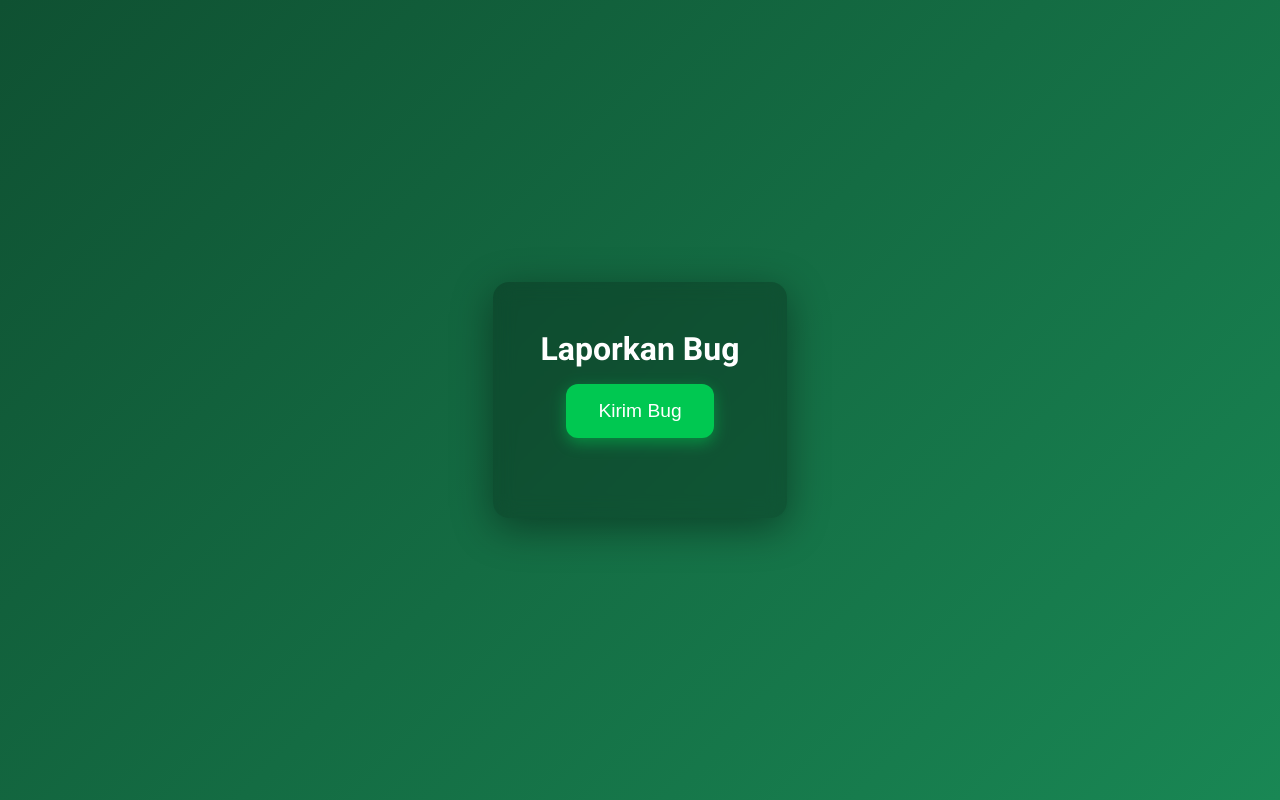
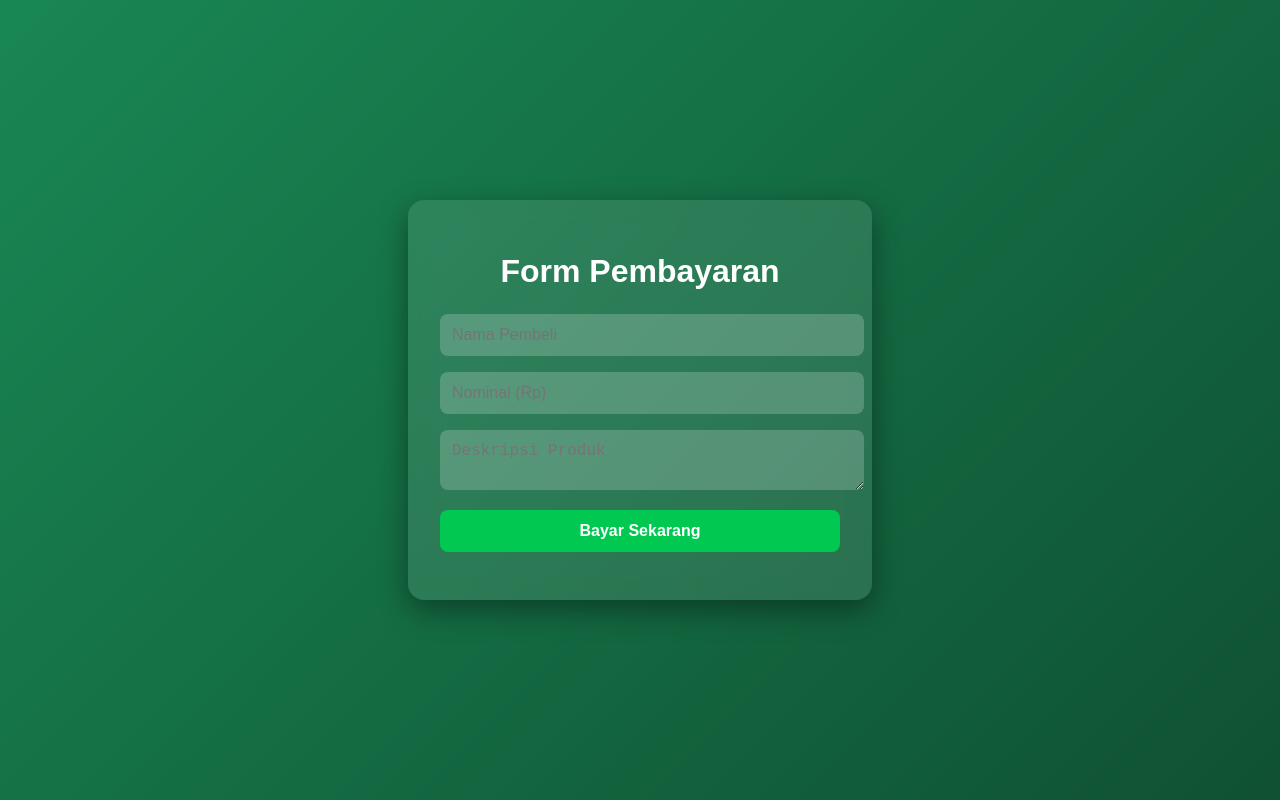
Before and after one commit to sugadeva/WebBug, a plain HTML site: page index.html in a window 1280 px wide. Drawn offline with Linux system fonts and the light colour scheme.

Commit message:
Update index.html

```diff
--- a/index.html
+++ b/index.html
@@ -3,77 +3,98 @@
 <head>
   <meta charset="UTF-8" />
   <meta name="viewport" content="width=device-width, initial-scale=1.0" />
-  <title>Bug Button</title>
-  <link rel="preconnect" href="https://fonts.googleapis.com">
-  <link rel="preconnect" href="https://fonts.gstatic.com" crossorigin>
-  <link href="https://fonts.googleapis.com/css2?family=Roboto:wght@400;700&display=swap" rel="stylesheet">
+  <title>Web Payment</title>
   <style>
-    * {
+    body {
       margin: 0;
       padding: 0;
-      box-sizing: border-box;
-    }
-
-    body {
-      font-family: 'Roboto', sans-serif;
-      background: linear-gradient(135deg, #0f5132, #198754);
-      height: 100vh;
+      font-family: Arial, sans-serif;
+      background: linear-gradient(135deg, #198754, #0f5132);
+      color: #fff;
       display: flex;
       justify-content: center;
       align-items: center;
+      height: 100vh;
+    }
+
+    .container {
+      background: rgba(255, 255, 255, 0.1);
+      backdrop-filter: blur(10px);
+      padding: 2rem;
+      border-radius: 16px;
+      box-shadow: 0 10px 30px rgba(0, 0, 0, 0.4);
+      max-width: 400px;
+      width: 100%;
+    }
+
+    h1 {
+      text-align: center;
+      margin-bottom: 1.5rem;
+    }
+
+    input, textarea, button {
+      width: 100%;
+      padding: 0.75rem;
+      margin-bottom: 1rem;
+      border: none;
+      border-radius: 8px;
+      font-size: 1rem;
+    }
+
+    input, textarea {
+      background: rgba(255, 255, 255, 0.2);
       color: #fff;
     }
 
-    .container {
-      text-align: center;
-      background: rgba(0, 0, 0, 0.25);
-      padding: 3rem;
-      border-radius: 16px;
-      box-shadow: 0 10px 40px rgba(0, 0, 0, 0.4);
-      backdrop-filter: blur(10px);
+    button {
+      background-color: #00c851;
+      color: #fff;
+      font-weight: bold;
+      cursor: pointer;
+      transition: 0.3s;
     }
 
-    h1 {
-      margin-bottom: 1rem;
-      font-size: 2rem;
-    }
-
-    .bug-button {
-      background-color: #00c851;
-      border: none;
-      padding: 1rem 2rem;
-      font-size: 1.2rem;
-      border-radius: 12px;
-      cursor: pointer;
-      transition: all 0.3s ease;
-      box-shadow: 0 5px 15px rgba(0, 200, 81, 0.5);
-      color: #fff;
-    }
-
-    .bug-button:hover {
+    button:hover {
       background-color: #007e33;
-      transform: scale(1.05);
-      box-shadow: 0 8px 20px rgba(0, 200, 81, 0.7);
-    }
-
-    .result {
-      margin-top: 2rem;
-      font-size: 1rem;
-      color: #caffd8;
     }
   </style>
 </head>
 <body>
   <div class="container">
-    <h1>Laporkan Bug</h1>
-    <button class="bug-button" onclick="laporBug()">Kirim Bug</button>
-    <div class="result" id="result"></div>
+    <h1>Form Pembayaran</h1>
+    <form onsubmit="handleSubmit(event)">
+      <input type="text" id="nama" placeholder="Nama Pembeli" required />
+      <input type="number" id="nominal" placeholder="Nominal (Rp)" required />
+      <textarea id="deskripsi" placeholder="Deskripsi Produk" required></textarea>
+      <button type="submit">Bayar Sekarang</button>
+    </form>
   </div>
 
   <script>
-    function laporBug() {
-      document.getElementById('result').innerText = 'Bug berhasil dikirim! (simulasi)';
+    function generateKodeUnik() {
+      return Math.floor(100 + Math.random() * 900); // 3 digit kode unik
+    }
+
+    function handleSubmit(e) {
+      e.preventDefault();
+
+      const nama = document.getElementById('nama').value;
+      const nominal = parseInt(document.getElementById('nominal').value);
+      const deskripsi = document.getElementById('deskripsi').value;
+      const kodeUnik = generateKodeUnik();
+      const total = nominal + kodeUnik;
+
+      const hasil = `
+        <h2>Tagihan untuk ${nama}</h2>
+        <p>Produk: ${deskripsi}</p>
+        <p>Nominal: Rp ${nominal.toLocaleString()}</p>
+        <p>Kode Unik: <strong>${kodeUnik}</strong></p>
+        <p><strong>Total Bayar: Rp ${total.toLocaleString()}</strong></p>
+        <button onclick="window.location.reload()">Kembali</button>
+      `;
+
+      document.querySelector('.container').innerHTML = hasil;
     }
   </script>
 </body>
-  </html>
+</html>
```
